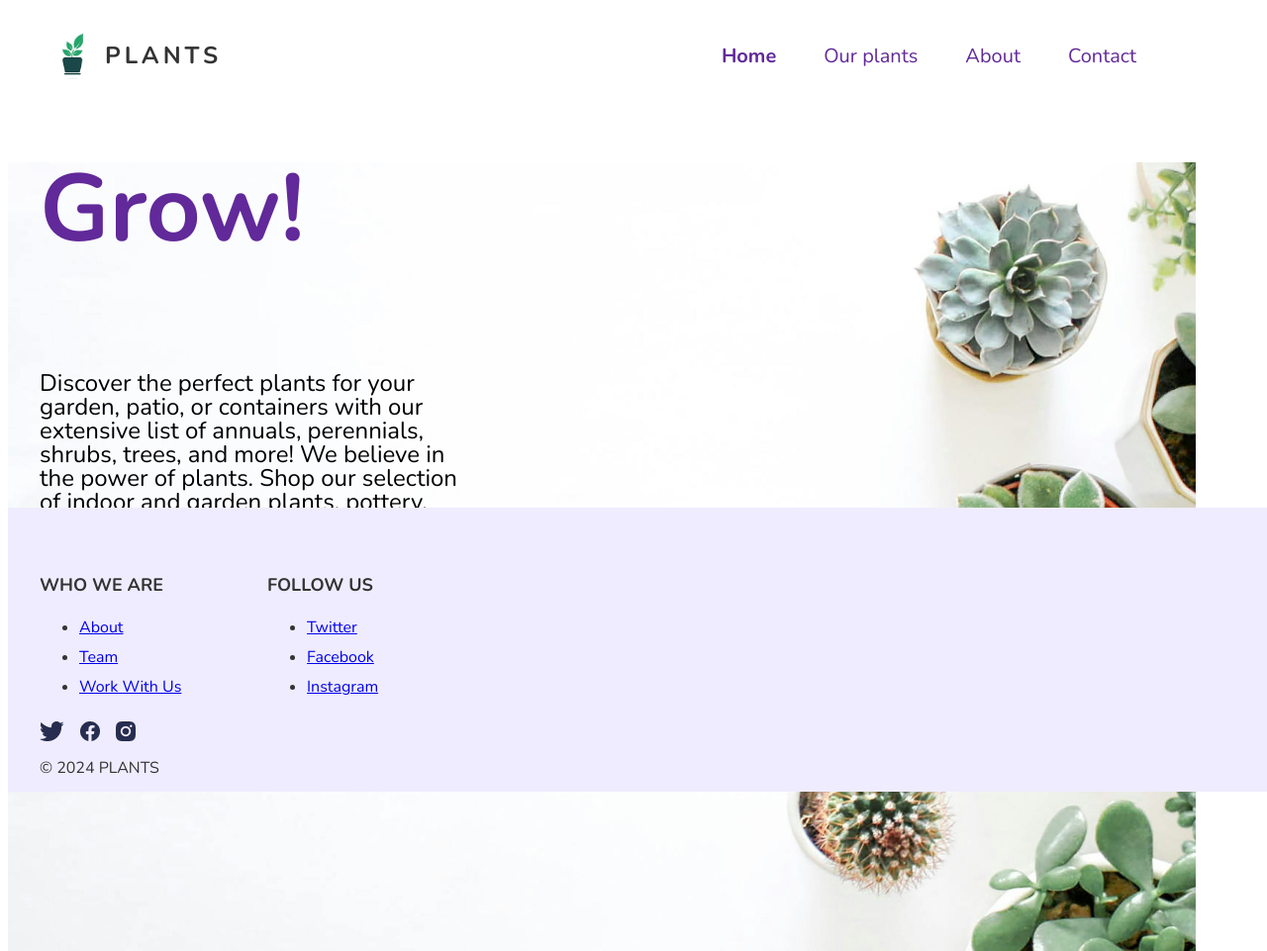
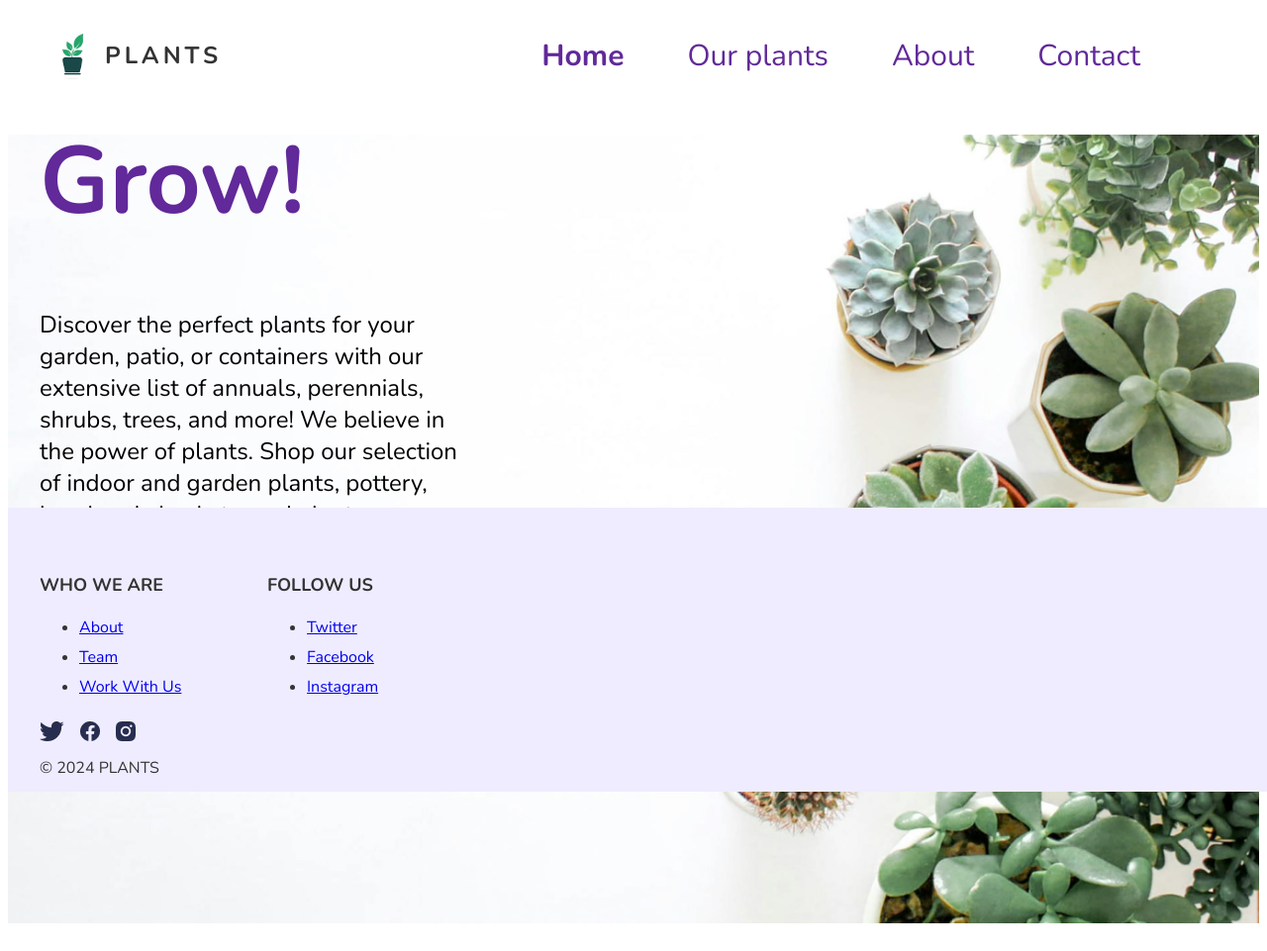
Before and after one commit to EitanBellaiche/web_course_EX1, a plain HTML site: page index.html in a window 1280 px wide. Shown: the top 961 px of the page at 99% size. Drawn offline with nearby package versions, Linux system fonts and the light colour scheme.

Commit message:
update HTML structure in page2.html and improve CSS styles in style.css

```diff
--- a/css/style.css
+++ b/css/style.css
@@ -12,7 +12,7 @@ body {
 
 
 #wrapper {
-  max-width: 1200px;
+  max-width: 100%;
 }
 
 header {
@@ -55,16 +55,15 @@ header {
 .nav-links {
   display: flex;
   align-items: center;
-  gap: 48px;
-  margin-right: 60px;
+  gap: 64px;
+  margin-right: 120px;
 }
 
 .nav-links a {
   text-decoration: none;
   font-family: 'Nunito', sans-serif;
-  font-size: 20px;
+  font-size: 30px;
   color: #612999;
-
 }
 
 .nav-links a.home-link {
@@ -76,8 +75,9 @@ header {
 
 /*********************************************Main-Section***********************************************/
 #main-section {
+  width: 100%;
   height: 797px;
-  width: 1400px;
+  flex-shrink: 0;
   background: url("../images/cover-photo.jpg") lightgray 50% / 1200px 797px no-repeat;
   background-size: cover;
 }
@@ -87,11 +87,10 @@ header {
   color: #612999;
   font-family: 'Nunito', sans-serif;
   width: 448px;
-  height: 131px;
   font-size: 96px;
   font-style: normal;
   line-height: 100%;
-  margin-top: 60px;
+  margin-top: 32px;
   margin-left: 32px;
 }
 
@@ -100,7 +99,6 @@ header {
   font-family: 'Nunito', sans-serif;
   font-size: 24px;
   font-style: normal;
-  line-height: 100%;
   margin-left: 32px;
   width: 448px;
   height: 99px;
@@ -118,7 +116,7 @@ header {
   font-style: normal;
   line-height: 40px;
   margin-left: 32px;
-  margin-top: 32px;
+
 }
 
 #about-section p {
@@ -128,7 +126,6 @@ header {
   font-family: 'Rubik', sans-serif;
   font-size: 20px;
   margin-left: 32px;
-  margin-top: 32px;
 }
 
 /********************************************************************************************/
@@ -274,10 +271,9 @@ footer {
   background-color: #EFECFF;
   position: fixed;
   bottom: 0;
-  width: 1400px;
+  width: 100%;
   height: 287px;
   display: flex;
-  z-index: 10;
 }
 
 .container-row {
--- a/index.html
+++ b/index.html
@@ -25,20 +25,25 @@
         </nav>
       </nav>
     </header>
-
-    <main>
     <section id="main-section">
       <h1>Grow!</h1>
-        <p>Discover the perfect plants for your garden, patio, or containers with our extensive list of annuals, perennials, shrubs, trees, and more!
-          We believe in the power of plants. Shop our selection of indoor and garden plants, pottery, handmade baskets, and plant care products. In store and online.
+      <p>Discover the perfect plants for your garden, patio, or containers with our extensive list of annuals,
+        perennials, shrubs, trees, and more!
+        We believe in the power of plants. Shop our selection of indoor and garden plants, pottery, handmade baskets,
+        and plant care products. In store and online.
       </p>
     </section>
 
     <section id="about-section">
       <h2>About</h2>
-        <p>We see a huge variety of plants all around us. Among which few are terrestrial and aquatic plants. Despite this fact, they all have the same parts and the same functions.</p>
-        <p>There are about 380,000 known species of plants, of which the majority, some 260,000, produce seeds. They appear unique with different types of roots, stems, leaves, flowers, fruits, seeds etc. They range in size from single cells to the tallest trees.</p>
-        <p>Therefore, the classification of plants is mainly based on several factors, and they can be further classified based on their height, tenderness of stem, branches and their life cycle. Plants are a kingdom of life forms that includes familiar organisms such as trees, herbs, bushes, grasses, vines, ferns and mosses.</p>
+      <p>We see a huge variety of plants all around us. Among which few are terrestrial and aquatic plants. Despite this
+        fact, they all have the same parts and the same functions.</p>
+      <p>There are about 380,000 known species of plants, of which the majority, some 260,000, produce seeds. They
+        appear unique with different types of roots, stems, leaves, flowers, fruits, seeds etc. They range in size from
+        single cells to the tallest trees.</p>
+      <p>Therefore, the classification of plants is mainly based on several factors, and they can be further classified
+        based on their height, tenderness of stem, branches and their life cycle. Plants are a kingdom of life forms
+        that includes familiar organisms such as trees, herbs, bushes, grasses, vines, ferns and mosses.</p>
     </section>
 
     <h3 class="popular-title">Popular Plants</h3>
@@ -174,7 +179,6 @@
         </section>
       </article>
     </section>
-
   </main>
 
   <footer>
@@ -205,7 +209,6 @@
     </section>
   </footer>
 
-  </main>
 </body>
 
 </html>
```
Also changed, not shown: page2.html (+1 -3 lines). Lines whose indentation alone changed are shown as unchanged.
